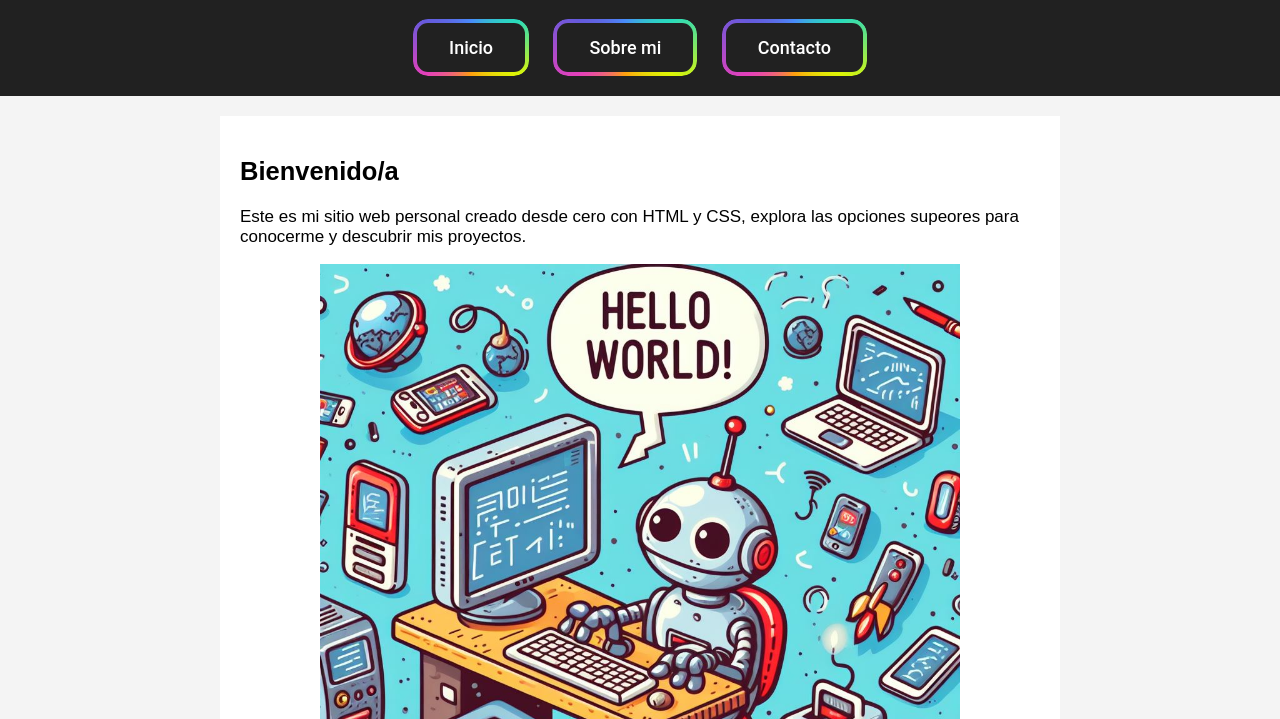
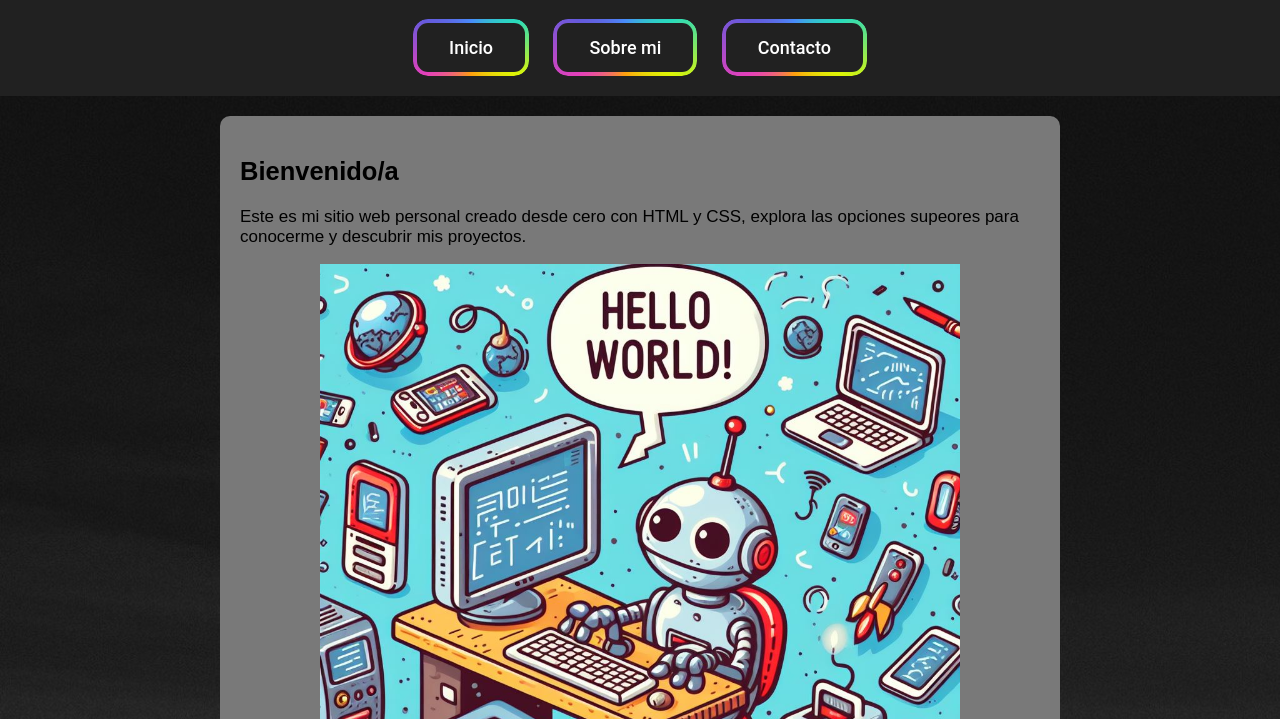
Before and after one commit to Mayky23/Portfolio.github.io, a plain HTML site: page HTML/index.html in a window 1280 px wide. Shown: the part 81-800 px from the top of the page. Drawn offline with Linux system fonts and the light colour scheme.

Commit message:
Quinto Commit
- Ajuste de fondos
- Añado foto paisaje

```diff
--- a/CSS/styles.css
+++ b/CSS/styles.css
@@ -3,7 +3,9 @@ body {
     font-family: Arial, sans-serif;
     margin: 0;
     padding: 0;
-    background-color: #f4f4f4;
+    background-image: url(../IMAGENES/fotoPortada.png);
+    width: 100%;
+    height: 100%;
 }
 
 header {
@@ -27,8 +29,9 @@ main {
     width: 90%;
     margin: 20px auto;
     padding: 20px;
-    background-color: #fff;
+    background-color:  #797979;
     font-size: 17px;
+    border-radius: 10px;
 }
 
 main img {
```
Also changed, not shown: IMAGENES/fotoPortada.png (added).
